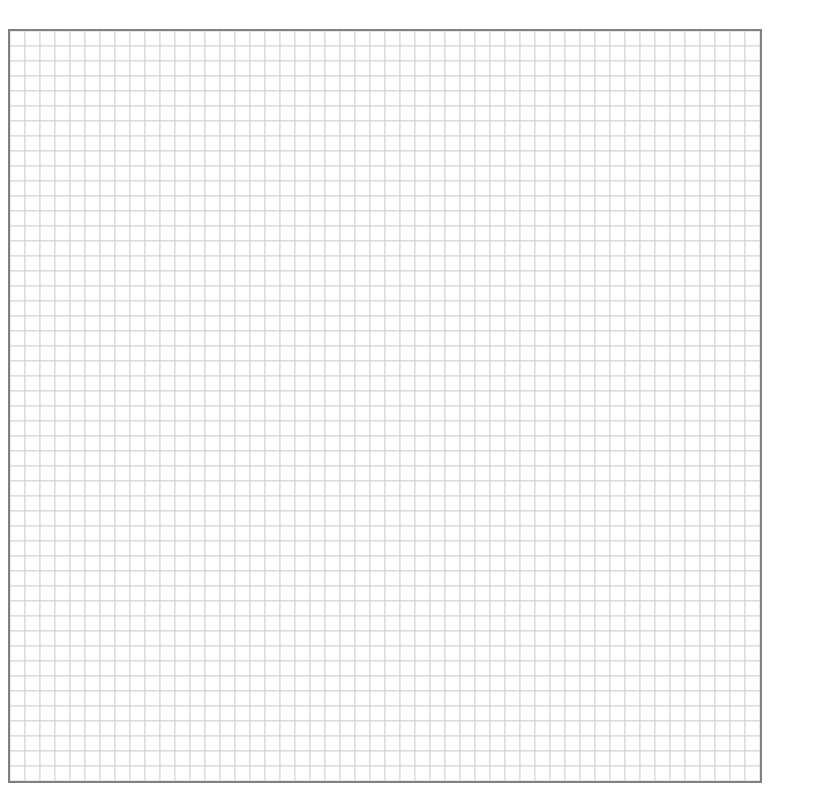
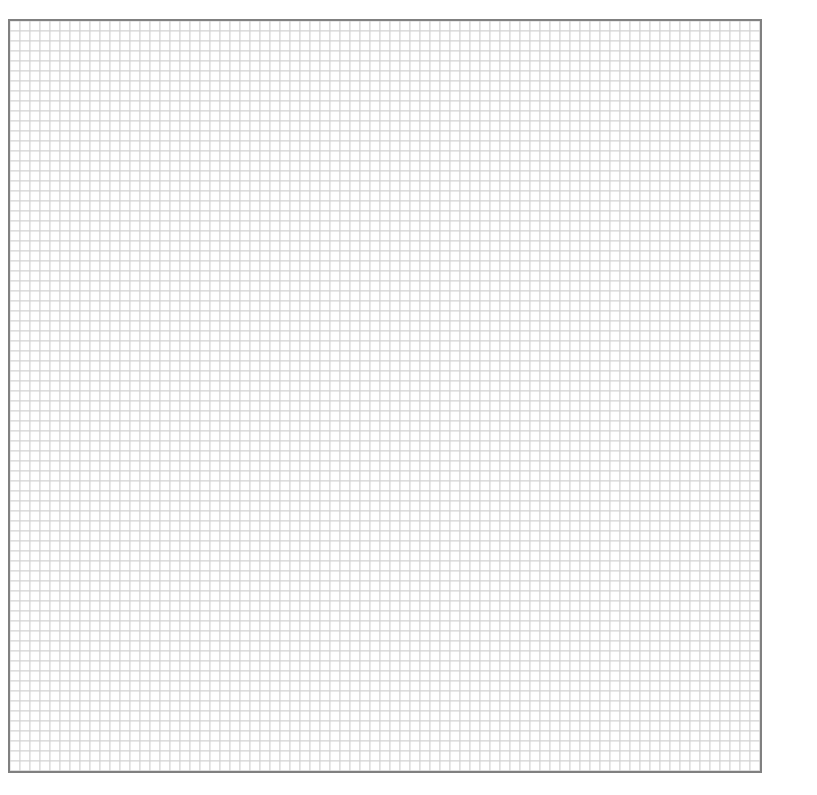
Before and after one commit to mattTru/snake-ts, a website built with Parcel: page index.html in a window 1280 px wide. Both pictures are taken after a click on the button "Démarrer la partie". Shown: the part 61-856 px from the top of the page, without its empty margins (0-817 px from the left). Built offline with nearby package versions, Linux system fonts and the light colour scheme.

Commit message:
Upgraded entities

```diff
--- a/index.css
+++ b/index.css
@@ -1,4 +1,4 @@
-#grid canvas {
-    margin-top: 10px;
+canvas {
+    display: none;
     border: 2px solid gray;
 }
--- a/index.html
+++ b/index.html
@@ -15,7 +15,7 @@
 
     <button id="init">Démarrer la partie</button>
 
-    <section id="grid"></section>
+    <canvas></canvas>
 
     <script src="src/index.ts"></script>
 </body>
--- /dev/null
+++ b/src/game.ts
@@ -0,0 +1,10 @@
+import { Grid } from "./grid/grid";
+
+const canvas: HTMLCanvasElement = <HTMLCanvasElement>document.querySelector('canvas');
+const context: CanvasRenderingContext2D = <CanvasRenderingContext2D>canvas.getContext('2d');
+
+export class Game {
+    public start() {
+        new Grid().init(canvas, context);
+    }
+}
--- a/src/grid/dimension.ts
+++ b/src/grid/dimension.ts
@@ -1,6 +1,7 @@
 export const Dimension = Object.freeze({
     grid: {
-        size: 50,
-        box: 15
+        width: 750,
+        height: 750,
+        box: 10
     }
 })
--- a/src/grid/grid.ts
+++ b/src/grid/grid.ts
@@ -1,29 +1,17 @@
 import { Dimension } from "./dimension";
 
 export class Grid {
-    public init(): void {
-        this.generate();
-    }
+    public init(canvas: HTMLCanvasElement, context: CanvasRenderingContext2D) {
+        canvas.width = Dimension.grid.width;
+        canvas.height = Dimension.grid.height;
+        canvas.style.display = 'block';
+        for (let x = 0; x < Dimension.grid.width; x++) {
+            for (let y = 0; y < Dimension.grid.height; y++) {
+                context.fillStyle = 'white';
+                context.fillRect(Dimension.grid.box * x, Dimension.grid.box * y, Dimension.grid.box, Dimension.grid.box);
 
-    public generate(): void {
-        const grid = document.createElement('canvas');
-
-        const gridSize = Dimension.grid.box * Dimension.grid.size;
-
-        grid.setAttribute('width', gridSize.toString());
-        grid.setAttribute('height', gridSize.toString());
-
-        document.getElementById('grid')?.appendChild(grid);
-
-        for (let x = 0; x < Dimension.grid.size; x++) {
-            for (let y = 0; y < Dimension.grid.size; y++) {
-                const box = grid.getContext('2d')!
-
-                box.fillStyle = 'white';
-                box.fillRect(Dimension.grid.box * x, Dimension.grid.box * y, Dimension.grid.box, Dimension.grid.box);
-
-                box.strokeStyle = "lightgray";
-                box.strokeRect(Dimension.grid.box * x, Dimension.grid.box * y, Dimension.grid.box, Dimension.grid.box);
+                context.strokeStyle = "lightgray";
+                context.strokeRect(Dimension.grid.box * x, Dimension.grid.box * y, Dimension.grid.box, Dimension.grid.box);
             }
         }
     }
--- a/src/index.ts
+++ b/src/index.ts
@@ -1,9 +1,9 @@
-import { Grid } from "./grid/grid";
+import { Game } from "./game";
 
 const initButton = document.getElementById('init');
 
 initButton?.addEventListener('click', function handleClick(event) {
-    new Grid().init();
+    new Game().start();
 
     initButton.style.display = 'none';
 })
```
